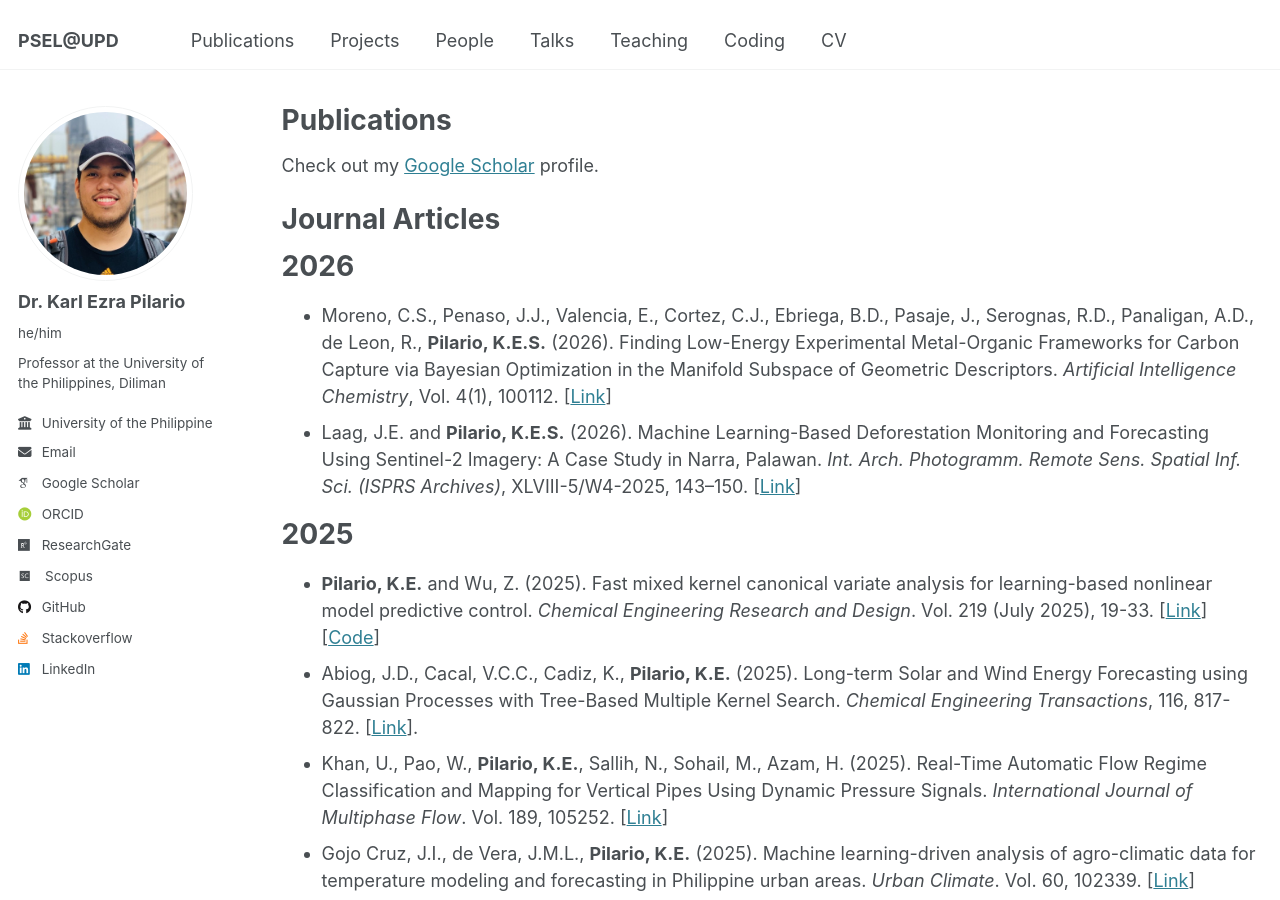
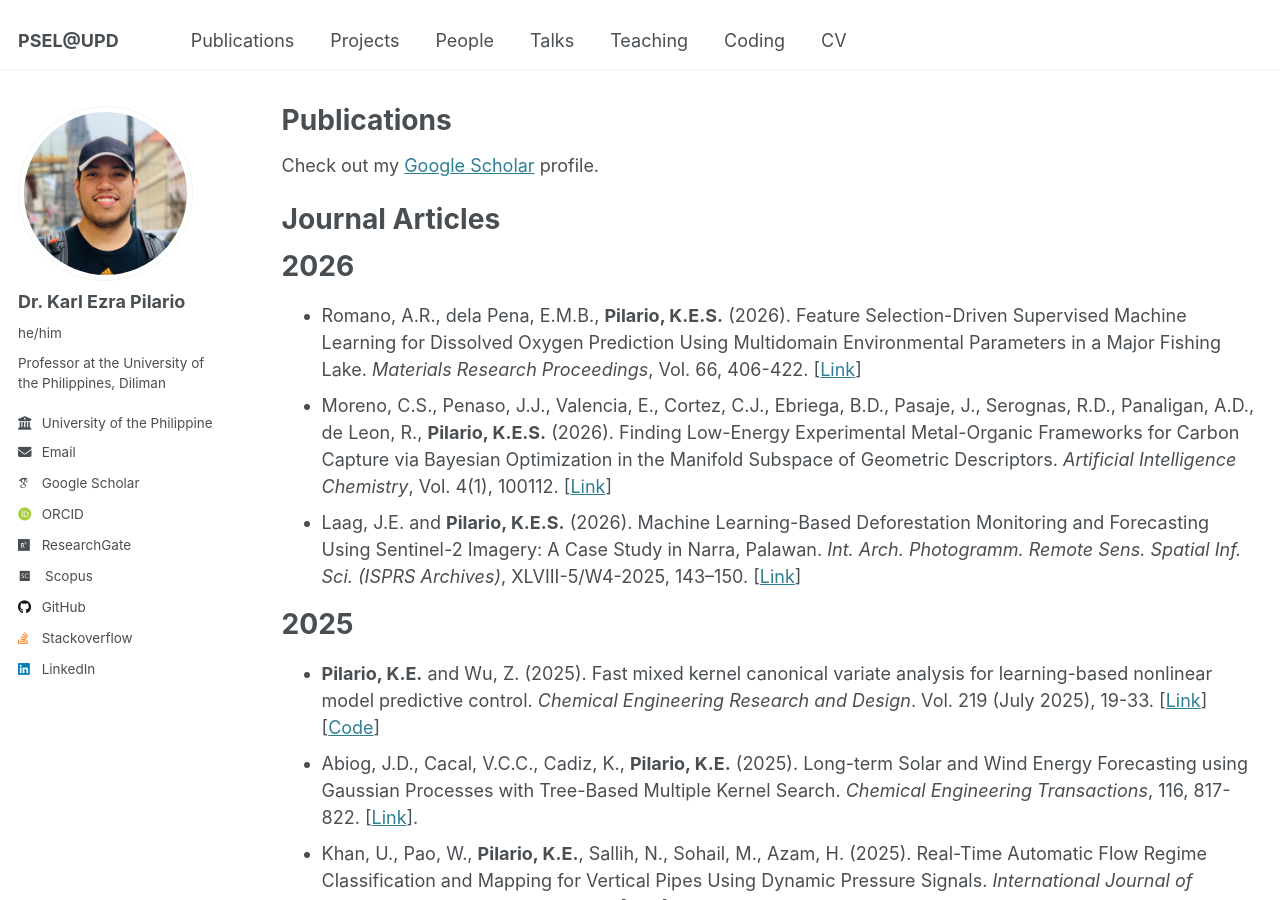
Before and after one commit to kspilario/kspilario.github.io, a Jekyll site: the page built from _pages/publications.md, in a window 1280 px wide and 900 px high. Built offline with Jekyll 4.4.1, drawn with Linux system fonts in a browser that asks for light colours; some web fonts are replaced; some of the changed text lies outside the part shown.

Commit message:
Update publications.md

```diff
--- a/_pages/publications.md
+++ b/_pages/publications.md
@@ -12,6 +12,7 @@ Check out my [Google Scholar](https://scholar.google.com.ph/citations?user=n41zo
 
 2026
 ======
+* Romano, A.R., dela Pena, E.M.B., **Pilario, K.E.S.** (2026). Feature Selection-Driven Supervised Machine Learning for Dissolved Oxygen Prediction Using Multidomain Environmental Parameters in a Major Fishing Lake. *Materials Research Proceedings*, Vol. 66, 406-422. [[Link](https://mrforum.com/product/9781644904152-37/)]
 * Moreno, C.S., Penaso, J.J., Valencia, E., Cortez, C.J., Ebriega, B.D., Pasaje, J., Serognas, R.D., Panaligan, A.D., de Leon, R., **Pilario, K.E.S.** (2026). Finding Low-Energy Experimental Metal-Organic Frameworks for Carbon Capture via Bayesian Optimization in the Manifold Subspace of Geometric Descriptors. *Artificial Intelligence Chemistry*, Vol. 4(1), 100112. [[Link](https://doi.org/10.1016/j.aichem.2026.100112)]
 * Laag, J.E. and **Pilario, K.E.S.** (2026). Machine Learning-Based Deforestation Monitoring and Forecasting Using Sentinel-2 Imagery: A Case Study in Narra, Palawan. *Int. Arch. Photogramm. Remote Sens. Spatial Inf. Sci. (ISPRS Archives)*, XLVIII-5/W4-2025, 143–150. [[Link](https://isprs-archives.copernicus.org/articles/XLVIII-5-W4-2025/143/2026/)]
 
@@ -77,7 +78,7 @@ Check out my [Google Scholar](https://scholar.google.com.ph/citations?user=n41zo
 2025
 ======
 * Janer, J.M.S., **Pilario, K.E.S.** (2025). Surrogate-based Optimization of Anaerobic Digesters for Waste-to-Energy Applications. *86th PIChE (Philippine Institute of Chemical Engineers) National Convention*, SMX Convention Center, Davao, 13 September 2025. **Won Best Paper**
-* Romano, A., dela Pena, E.M., **Pilario, K.E.S.** (2025). Feature Selection-Driven Supervised Machine Learning for Dissolved Oxygen Prediction
+* Romano, A.R., dela Pena, E.M., **Pilario, K.E.S.** (2025). Feature Selection-Driven Supervised Machine Learning for Dissolved Oxygen Prediction
 Using Multidomain Environmental Parameters in a Major Fishing Lake. *2nd International Conference on Advanced Materials & Sustainable Energy Technologies 2025*, Sunway University, Kuala Lumpur, Malaysia, 13–14 November 2025. **Won Best Paper**
 * Laag, J.E., **Pilario, K.E.S.** (2025). Machine Learning-Based Deforestation Monitoring and Forecasting Using Sentinel-2 Imagery: A Case Study in Narra, Palawan. *Philippine Geomatics Symposium* (PhilGEOS 2025), Quezon City, Philippines, 24-25 November 2025.
 * Mondejar, L.C., Alamani, B.G., **Pilario, K.E.S.** (2025). Cocrystal Prediction Enhanced by UMAP Visualization and SMOTE-based Balancing in an Interpretable Machine Learning Framework. *19th Conference of Asian Crystallographic Association* (AsCA 2025), Taiwan, 03 December 2025.
```
